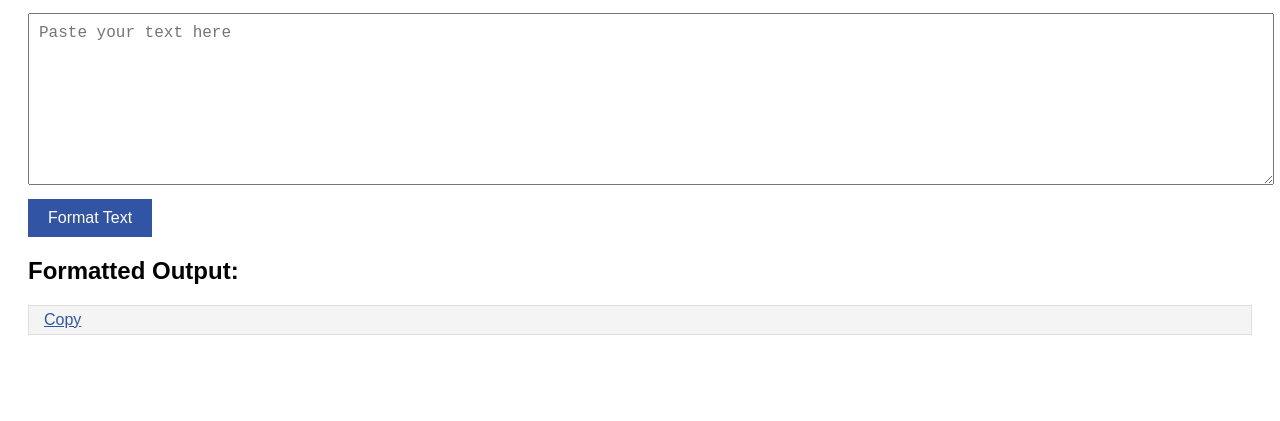
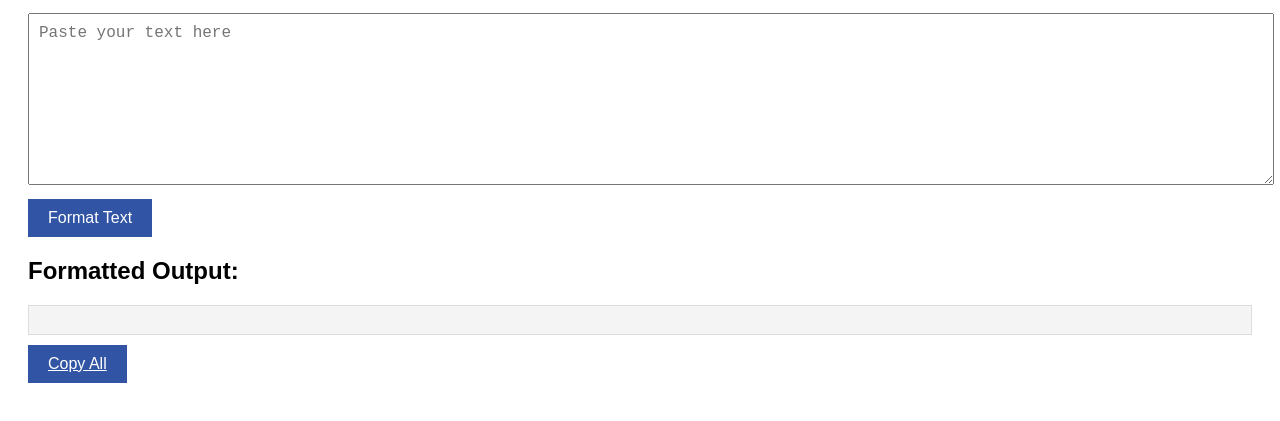
Before and after one commit to HarveyJandayan0730/Aprimo-Naming-Convention, a plain HTML site: page index.html in a window 1280 px wide. Both pictures are taken after a click on the button "Format Text". Shown: the part 129-550 px from the top of the page. Drawn offline with Linux system fonts and the light colour scheme.

Commit message:
Update index.html

```diff
--- a/index.html
+++ b/index.html
@@ -38,13 +38,15 @@
         }
 
         .copy-btn {
-            margin-left: 10px;
+            margin-top: 10px;
             cursor: pointer;
-            color: #3155a4;
+            background-color: #3155a4;
+color:White;
             text-decoration: underline;
         }
     </style>
 </head>
+
 <body>
     <h1>Aprimo Naming Convention</h1>
 
@@ -55,6 +57,7 @@
 
     <h2>Formatted Output:</h2>
     <div id="output"></div>
+    <button class="copy-btn" id="copyButton" onclick="copyToClipboard()">Copy All</button>
 
     <script>
         function formatText() {
@@ -64,6 +67,7 @@
             const outputDiv = document.getElementById('output');
             outputDiv.innerHTML = '';
 
+            let formattedText = '';
 
             lines.forEach((line) => {
                 const formattedLine = line
@@ -71,33 +75,29 @@
                     .replace(/[^a-z0-9\s-]/g, '')
                     .replace(/\s+/g, '-');
 
-                const lineDiv = document.createElement('div');
-                lineDiv.classList.add('output-line');
+                formattedText += formattedLine + '\n';
+            });
 
-
-                const textNode = document.createTextNode(formattedLine);
-
-
-                const copyBtn = document.createElement('span');
-                copyBtn.classList.add('copy-btn');
-                copyBtn.textContent = 'Copy';
-                copyBtn.onclick = () => copyToClipboard(formattedLine);
-
-                lineDiv.appendChild(textNode);
-                lineDiv.appendChild(copyBtn);
-                outputDiv.appendChild(lineDiv);
-            });
+            const formattedTextDiv = document.createElement('div');
+            formattedTextDiv.classList.add('output-line');
+            formattedTextDiv.textContent = formattedText;
+            outputDiv.appendChild(formattedTextDiv);
         }
 
-        function copyToClipboard(text) {
-            const tempInput = document.createElement('input');
+        function copyToClipboard() {
+            const outputDiv = document.getElementById('output');
+            const formattedText = outputDiv.textContent;
+
+            const tempInput = document.createElement('textarea');
             document.body.appendChild(tempInput);
-            tempInput.value = text;
+            tempInput.value = formattedText;
             tempInput.select();
             document.execCommand('copy');
             document.body.removeChild(tempInput);
+
             alert('Copied to clipboard!');
         }
     </script>
 </body>
+
 </html>
```
